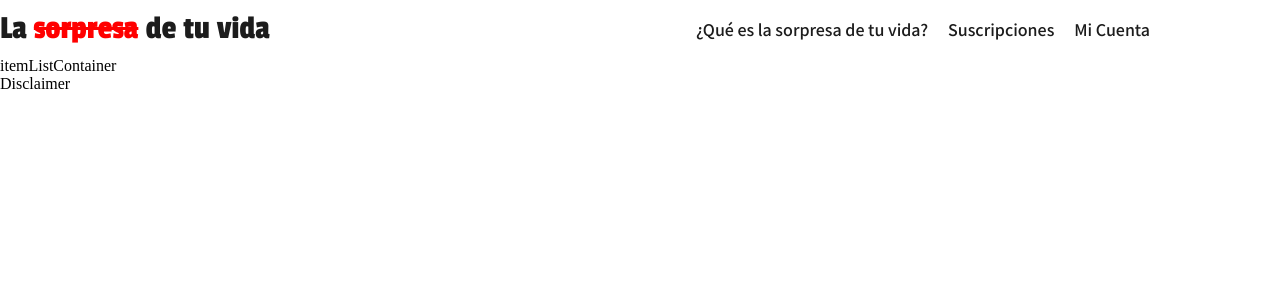
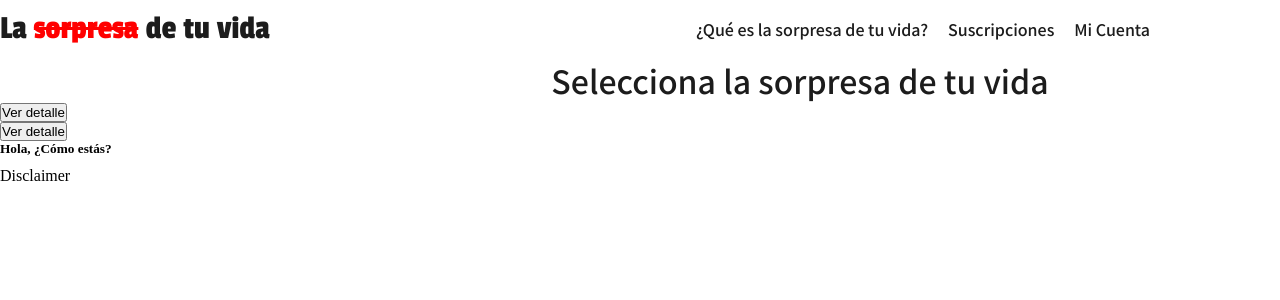
Before and after one commit to ClaudioGonzalezC/proyectoReact-ClaudioGonzalez, a React (Vite) app: page / in a window 1280 px wide. Shown: the top 300 px of the page. Built offline with nearby package versions, Linux system fonts and the light colour scheme.

Commit message:
merge-revision1

```diff
--- a/eslint.config.js
+++ b/eslint.config.js
@@ -33,6 +33,7 @@ export default [
         'warn',
         { allowConstantExport: true },
       ],
+      'react/prop-types': false,
     },
   },
 ]
--- a/src/App.jsx
+++ b/src/App.jsx
@@ -4,9 +4,9 @@ import ItemListContainer from "./components/pages/itemListContainer/itemListCont
 
 function App() {
   return (
-    <div>
+    <div className="App">
       <Navbar />
-      <ItemListContainer />
+      <ItemListContainer greeting="Hola, ¿Cómo estás?"/>
       <Disclaimer />
     </div>
   );
--- /dev/null
+++ b/src/components/common/productCard/ProductCard.jsx
@@ -0,0 +1,13 @@
+import "./productCard.css";
+
+const ProductCard = ( { titulo, precio } ) => {
+    return (
+        <div>
+            <h3>{titulo}</h3>
+            <h4>{precio}</h4>
+            <button>Ver detalle</button>
+        </div>
+    )
+}
+
+export default ProductCard
--- a/src/components/layouts/navbar/Navbar.jsx
+++ b/src/components/layouts/navbar/Navbar.jsx
@@ -1,6 +1,5 @@
-import CartWidget from "../../common/cartWidget/CartWidget";
 import TituloDinamico from "../../common/tituloDinamico/TituloDinamico";
-
+import CartWidget from "../../common/cartWidget/CartWidget"; // Asegúrate de ajustar la ruta si es diferente
 import "./navbar.css";
 
 const Navbar = () => {
@@ -14,6 +13,7 @@ const Navbar = () => {
       </ul>
       <CartWidget />
     </div>
-  )
+  );
 };
+
 export default Navbar;
--- a/src/components/pages/itemListContainer/ItemListContainer.jsx
+++ b/src/components/pages/itemListContainer/ItemListContainer.jsx
@@ -1,5 +1,17 @@
-const itemListContainer = () => {
-  return <div>itemListContainer</div>
+import ProductCard from '../../common/productCard/ProductCard';
+import './itemListContainer.css'; // Importa los estilos
+
+const itemListContainer = ( { greeting } ) => {
+  return (
+    <div className="containerList">
+      <h1>Selecciona la sorpresa de tu vida</h1>
+      <div>
+        <ProductCard />
+        <ProductCard />
+      </div>
+      <h5>{greeting}</h5>
+    </div>
+  )
 };
 
 export default itemListContainer;
--- a/src/components/pages/itemListContainer/itemListContainer.css
+++ b/src/components/pages/itemListContainer/itemListContainer.css
@@ -0,0 +1,11 @@
+.containerList {
+    width: 1600px;
+    margin: 10px auto;
+}
+h1 {
+    color:#1c1c1c;
+    font-size: 2rem;
+    text-align: center;
+    font-weight: 500;
+    font-family: "Noto Sans JP", sans-serif;
+}
```
Also changed, not shown: src/components/common/cartWidget/CartWidget.jsx (+8 -5 lines), src/components/common/cartWidget/cartWidget.css (added), src/components/common/productCard/productCard.css (added).
